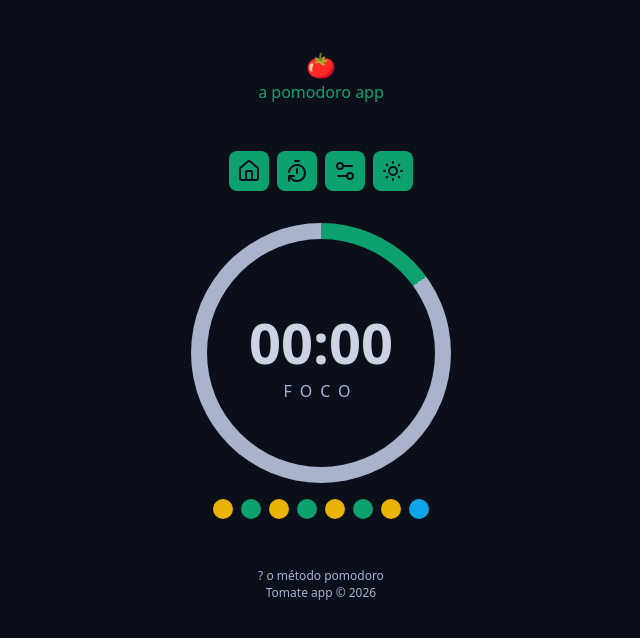
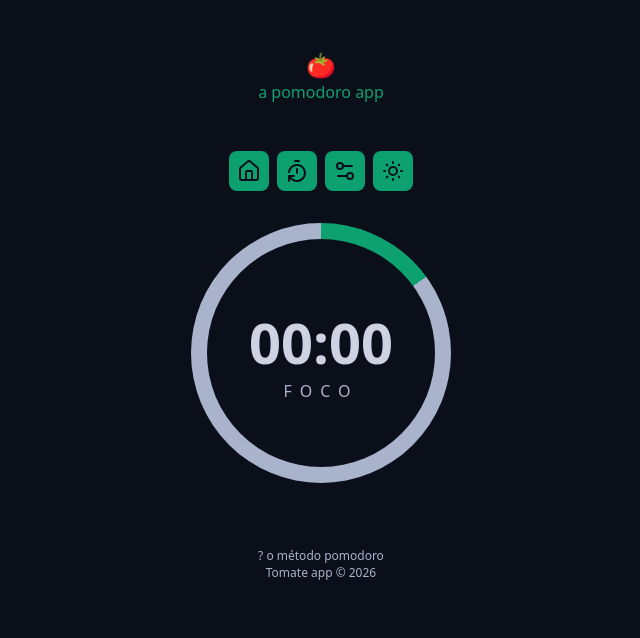
Before and after one commit to marlonnl/Tomate-pomodoro, a React (Vite) app: page / in a window 1280 px wide. Shown: the top 638 px of the page, without its empty margins (319-959 px from the left). Built offline with nearby package versions, Linux system fonts and the light colour scheme.

Commit message:
♻️ making the component reactive

```diff
--- a/src/components/Cycles/index.tsx
+++ b/src/components/Cycles/index.tsx
@@ -1,17 +1,37 @@
+import { useTaskContext } from '../../contexts/TaskContext/useTaskContext'
+import { getNextCycle } from '../../utils/getNextCycle'
+import { getNextCycleType } from '../../utils/getNextCycleType'
+
 import styles from './styles.module.css'
 
 export function Cycles() {
+  const { state } = useTaskContext()
+
+  const cycleDescription = {
+    work: 'foco',
+    shortBreak: 'descanso curto',
+    longBreak: 'descanso longo',
+  }
+
+  const cycles = Array.from({ length: state.currentCycle })
+
   return (
     <div className={styles.wrapper}>
       <div className={styles.cycleDots}>
-        <div className={styles.cycleDot} data-status="work"></div>
-        <div className={styles.cycleDot} data-status="shortBreak"></div>
-        <div className={styles.cycleDot} data-status="work"></div>
-        <div className={styles.cycleDot} data-status="shortBreak"></div>
-        <div className={styles.cycleDot} data-status="work"></div>
-        <div className={styles.cycleDot} data-status="shortBreak"></div>
-        <div className={styles.cycleDot} data-status="work"></div>
-        <div className={styles.cycleDot} data-status="longBreak"></div>
+        {cycles.map((_, index) => {
+          const nextCycle = getNextCycle(index)
+          const nextCycleType = getNextCycleType(nextCycle)
+
+          return (
+            <span
+              key={`${nextCycle}_${nextCycleType}`}
+              aria-label={`Indicador de ciclo: ${cycleDescription[nextCycleType]}`}
+              title={`Indicador de ciclo: ${cycleDescription[nextCycleType]}`}
+              className={styles.cycleDot}
+              data-status={nextCycleType}
+            ></span>
+          )
+        })}
       </div>
     </div>
   )
--- a/src/components/Form/index.tsx
+++ b/src/components/Form/index.tsx
@@ -8,12 +8,15 @@ import styles from './styles.module.css'
 import type { TaskModel } from '../../models/TaskModel'
 import { useTaskContext } from '../../contexts/TaskContext/useTaskContext'
 import { getNextCycle } from '../../utils/getNextCycle'
+import { getNextCycleType } from '../../utils/getNextCycleType'
+import { formatSecondsToMinutes } from '../../utils/formatSecondsToMinutes'
 
 export function Form() {
   const { state, setState } = useTaskContext()
   const taskNameInput = useRef<HTMLInputElement>(null)
 
-  const nexCycle = getNextCycle(state.currentCycle)
+  const nextCycle = getNextCycle(state.currentCycle)
+  const nextCycleType = getNextCycleType(nextCycle)
 
   function handleCreateNewTask(e: React.SubmitEvent<HTMLFormElement>) {
     e.preventDefault()
@@ -32,8 +35,8 @@ export function Form() {
       startDate: Date.now(),
       completeDate: null,
       interruptDate: null,
-      duration: 1,
-      type: 'work',
+      duration: state.config[nextCycleType],
+      type: nextCycleType,
     }
 
     const secondsRemaining = newTask.duration * 60
@@ -42,9 +45,9 @@ export function Form() {
       return {
         ...prevState,
         activeTask: newTask,
-        currentCycle: nexCycle,
+        currentCycle: nextCycle,
         secondsRemaining,
-        formattedSecondsReamining: '00:00',
+        formattedSecondsReamining: formatSecondsToMinutes(secondsRemaining),
         tasks: [...prevState.tasks, newTask],
       }
     })
```
